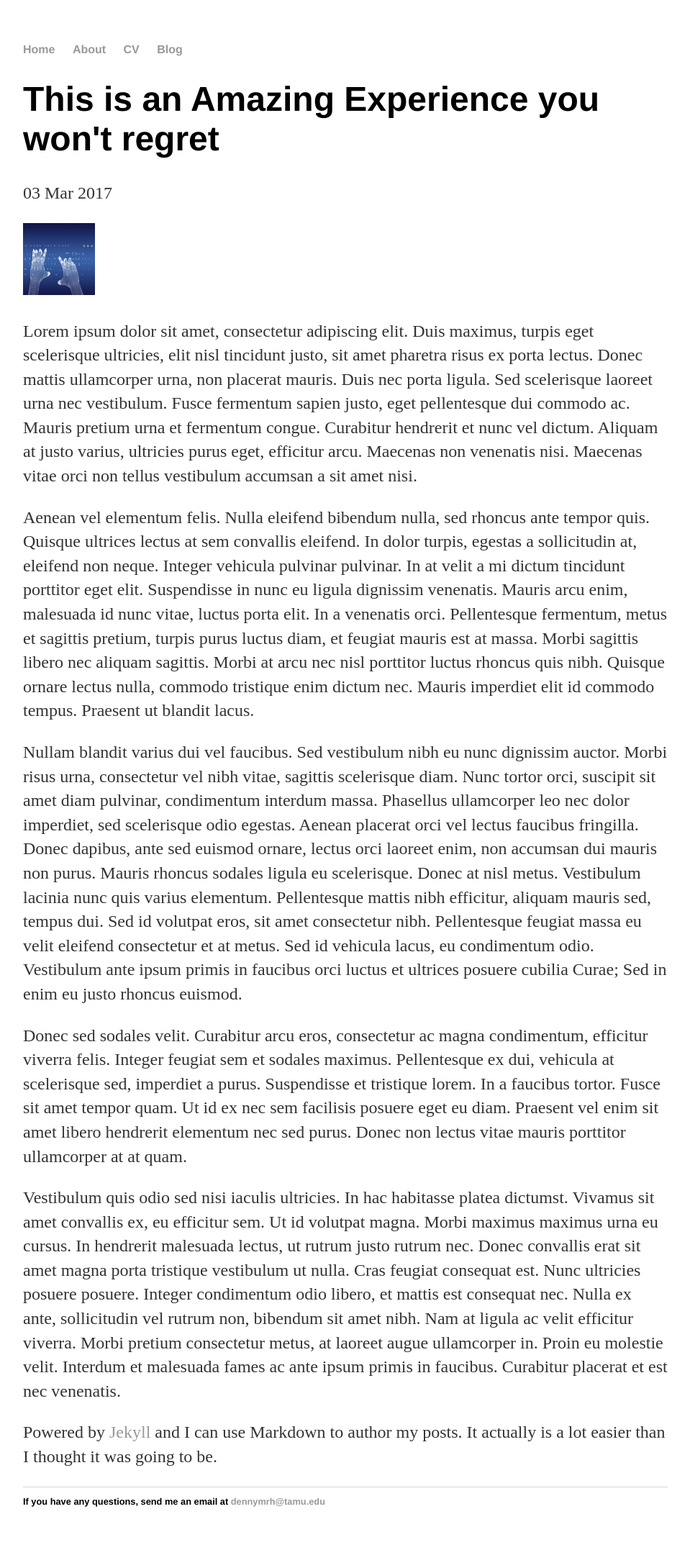
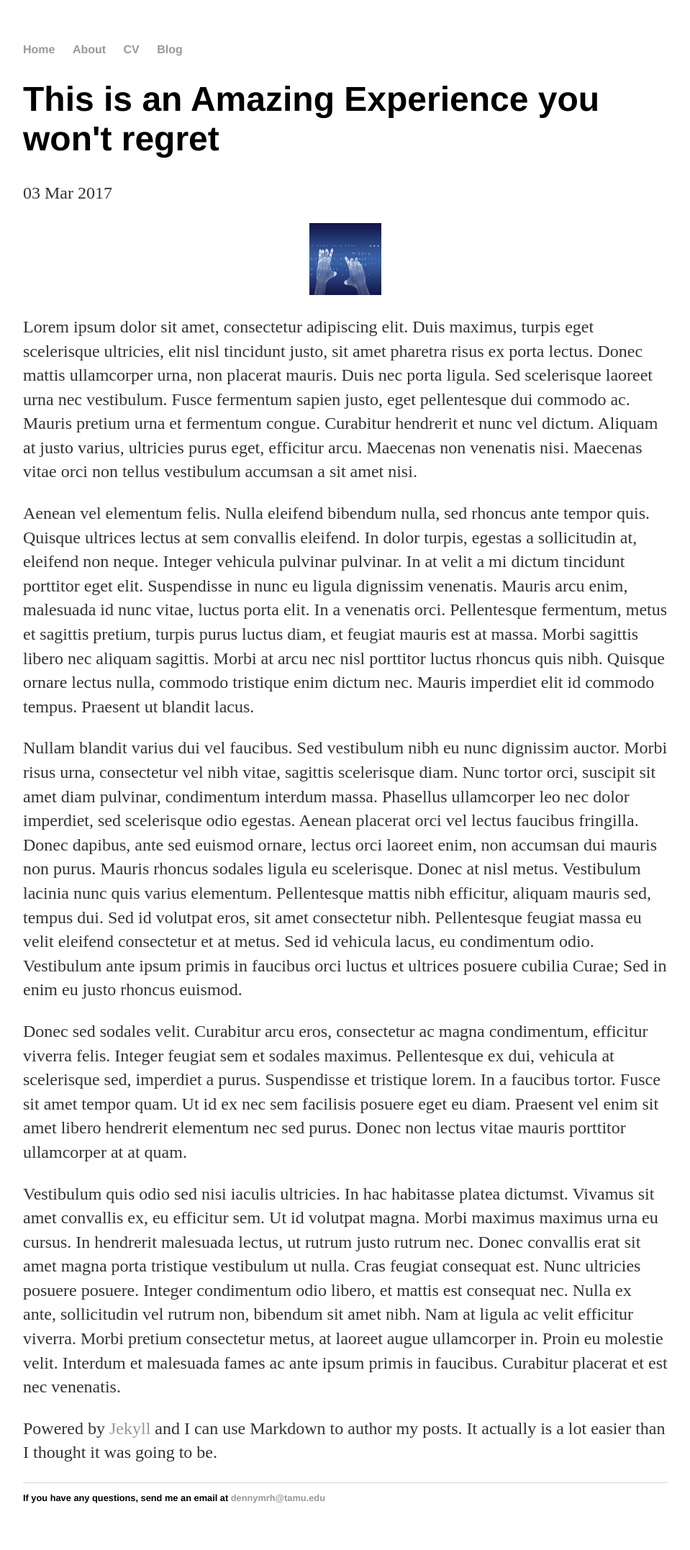
Before and after one commit to dennymrh/dennymrh.github.io, a Jekyll site: the page built from _posts/2017-03-03-amazing-experience.md, in a window 1280 px wide. Shown: the whole page at 72% size, without its empty margins (160-1119 px from the left). Built offline with Jekyll 4.4.1, drawn with Linux system fonts in a browser that asks for light colours.

Commit message:
Update 2017-03-03-amazing-experience.md

```diff
--- a/_posts/2017-03-03-amazing-experience.md
+++ b/_posts/2017-03-03-amazing-experience.md
@@ -4,7 +4,7 @@ title: "This is an Amazing Experience you won't regret"
 date: 2017-03-03
 ---
 
-<img src="/assets/coding.jpg" alt="alt text" width="100" height="100">
+<center><img src="/assets/coding.jpg" alt="alt text" width="100" height="100"></center>
 
 Lorem ipsum dolor sit amet, consectetur adipiscing elit. Duis maximus, turpis eget scelerisque ultricies, elit nisl tincidunt justo, sit amet pharetra risus ex porta lectus. Donec mattis ullamcorper urna, non placerat mauris. Duis nec porta ligula. Sed scelerisque laoreet urna nec vestibulum. Fusce fermentum sapien justo, eget pellentesque dui commodo ac. Mauris pretium urna et fermentum congue. Curabitur hendrerit et nunc vel dictum. Aliquam at justo varius, ultricies purus eget, efficitur arcu. Maecenas non venenatis nisi. Maecenas vitae orci non tellus vestibulum accumsan a sit amet nisi.
 
```
